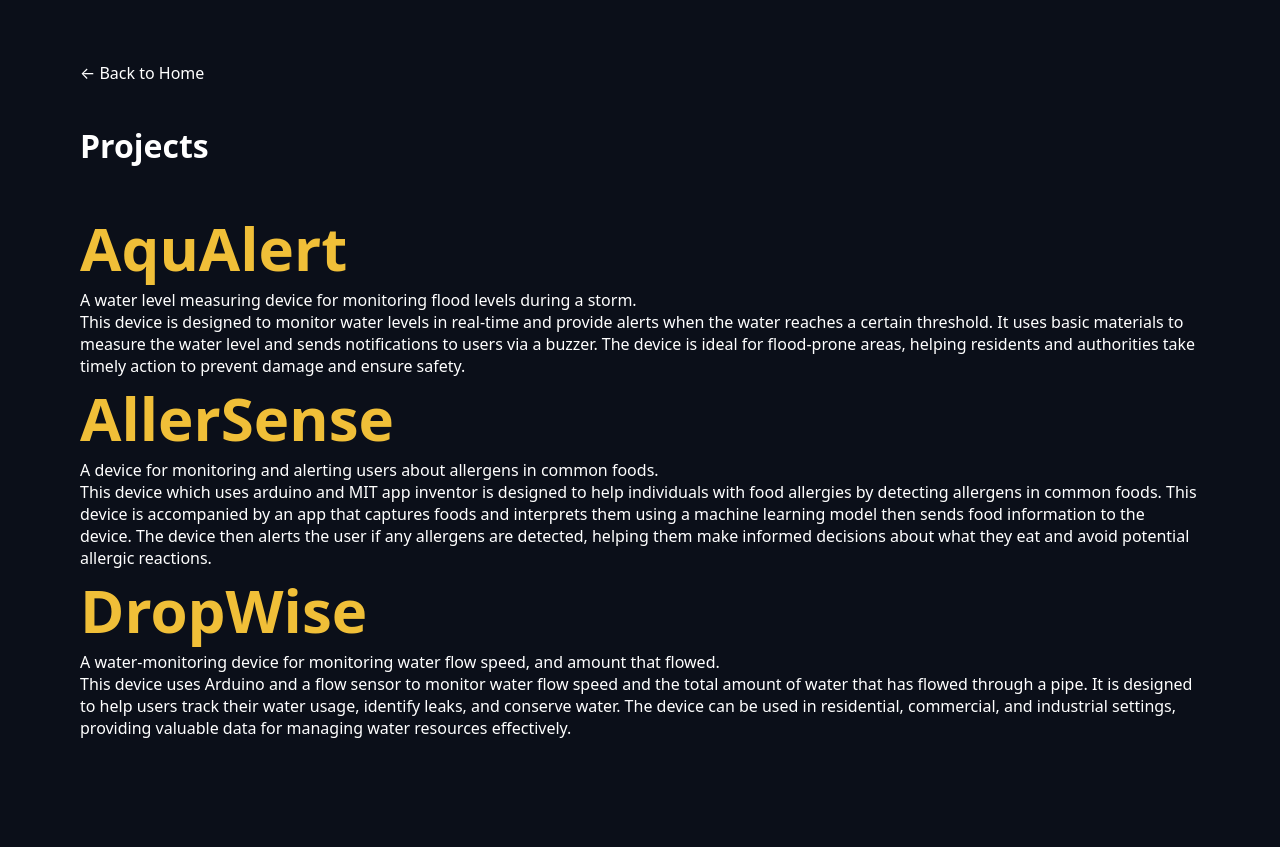
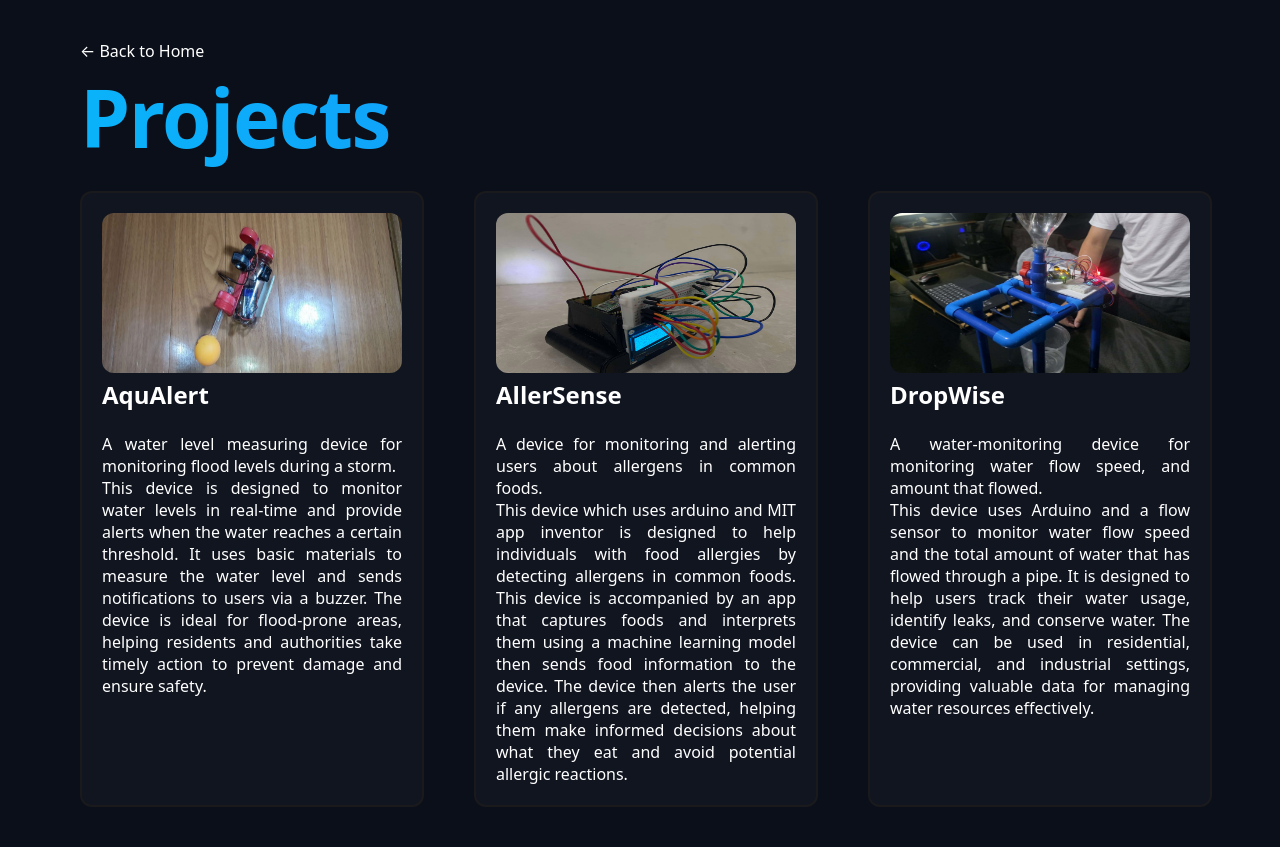
Before and after one commit to mikhail-rapada2007/Portfolio, a Django app: template Portfolio/templates/projects.html in a window 1280 px wide. Before the commit the page ends 738 px from the top, so only its background shows below. Run offline with Django 4.2, Linux system fonts and the light colour scheme; the template is opened without the code that fills it, so the values that code supplies are empty.

Commit message:
Finished Projects Page

```diff
--- a/Portfolio/templates/projects.html
+++ b/Portfolio/templates/projects.html
@@ -8,19 +8,19 @@
 </head>
 <body>
 
-    <main class="page-container">
+    <main class="projects-page">
         <nav class="navigation">
             <a href="home.html">← Back to Home</a>
         </nav>
 
-        <h1 class="page-title">Projects</h1>
+        <h3 class="page-title">Projects</h3>
 
         <section class="projects-grid">
 
-            <div class="project-card">
-                <h2 class="project-title">AquAlert</h2>
+            <div class="project-card" style="grid-area: project-1">
+                <img class="aqualert" img src="img/aqualert.png">
+                <h1 class="project-title">AquAlert </h1><br>
                 <p class="project-summary">A water level measuring device for monitoring flood levels during a storm.</p>
-
                 <div class="project-details">
                     <p>
                     This device is designed to monitor water levels in real-time and provide alerts when the water reaches a certain threshold. It uses basic materials to measure the water level and sends notifications to users via a buzzer. The device is ideal for flood-prone areas, helping residents and authorities take timely action to prevent damage and ensure safety.
@@ -28,8 +28,9 @@
                 </div>
             </div>
 
-            <div class="project-card">
-                <h2 class="project-title">AllerSense</h2>
+            <div class="project-card" style="grid-area: project-2">
+                <img class="allersense" img src="img/allersense.jpg">
+                <h1 class="project-title">AllerSense</h1><br>
                 <p class="project-summary">A device for monitoring and alerting users about allergens in common foods.</p>
 
                 <div class="project-details">
@@ -39,8 +40,9 @@
                 </div>
             </div>
 
-            <div class="project-card">
-                <h2 class="project-title">DropWise</h2>
+            <div class="project-card" style="grid-area: project-3">
+                <img class="dropwise" img src="img/dropwise.jpg">
+                <h1 class="project-title">DropWise</h1><br>
                 <p class="project-summary">A water-monitoring device for monitoring water flow speed, and amount that flowed.</p>
 
                 <div class="project-details">
--- a/Portfolio/templates/style.css
+++ b/Portfolio/templates/style.css
@@ -6,14 +6,22 @@
     font-family: system-ui, -apple-system, sans-serif;
 }
 
-.page-container, .portfolio-container {
+/* =========================================
+   1. GLOBAL BODY
+   ========================================= */
+body {
+    background-color: #0b0f19;
+    color: #ffffff;
+    min-height: 100vh;
+    display: flex;
+    justify-content: center;
+    /* NOTE: I removed align-items: center; so your tall pages can scroll properly */
+}
+
+.projects-page, .tutoring-page, .portfolio-container {
     width: 100%;
     max-width: 1200px;
     padding: 40px;
-    display: grid;
-    grid-template-columns: 1fr 1fr;
-    gap: 60px;
-
 }
 
 .portfolio-container {
@@ -21,13 +29,26 @@
     grid-template-columns: 1fr 1fr;
     gap: 60px;
     align-items: center;
+    min-height: 100vh;
 }
 
-.page-container {
-    display: flex;
-    flex-direction: column;
-    gap: 40px;
+.projects-grid {
+    display: grid;
+    grid-template-columns: 1fr 1fr 1fr;
+    gap: 50px;
+    margin-top: 20px;
+    grid-template-areas:
+    "project-1 project-2 project-3"
 }
+
+.project-card{
+    background-color: #111520;
+    padding: 20px;
+    border-radius: 12px;
+    border: 2px solid #1f1c1caf;
+    transition: all .8s ease;
+}
+
 
 body {
     background-color: #0b0f19;
@@ -168,3 +189,48 @@ h2{
     background-color: #0b0f19;
     color: #f97316
 }
+
+.page-title{
+    font-size: 80px;
+    align-items: center;
+    margin-bottom: 20px;
+    letter-spacing: -1.5px;
+    background: linear-gradient(
+        to right,
+        #1693f9,
+        #02c8fa,
+        #1693f9
+    );
+    background-clip: text;
+    color: transparent;
+    background-size: 200% auto;
+    animation: gradientAnimation 2s linear infinite;
+}
+
+.aqualert{
+    width: 300px;
+    height: 160px;
+    border-radius: 12px;
+}
+
+.allersense{
+    width: 300px;
+    height: 160px;
+    border-radius: 12px;
+}
+
+.dropwise{
+    width: 300px;
+    height: 160px;
+    border-radius: 12px;
+}
+
+.project-card:hover{
+    transform: translateY(-8px);
+    box-shadow: 0 10px 50px #264a4e8c;
+    border-color: #519da7;
+}
+
+.project-summary, .project-details{
+    text-align: justify;
+}
--- a/Portfolio/templates/tutoring.html
+++ b/Portfolio/templates/tutoring.html
@@ -9,7 +9,7 @@
 
 
 <body>
-<main class="page-container">
+<main class="tutoring-page">
         <nav class="navigation">
             <a href="home.html">← Back to Home</a>
         </nav>
```
Also changed, not shown: Portfolio/templates/img/allersense.jpg (added), Portfolio/templates/img/aqualert.png (added), Portfolio/templates/img/dropwise.jpg (added).
